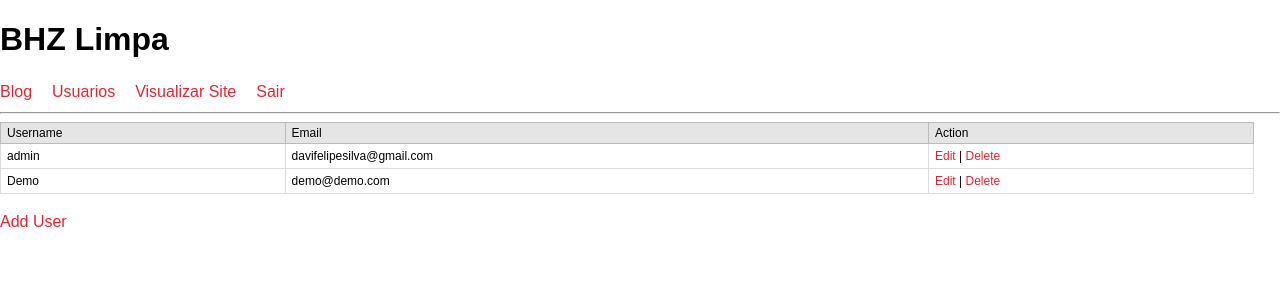
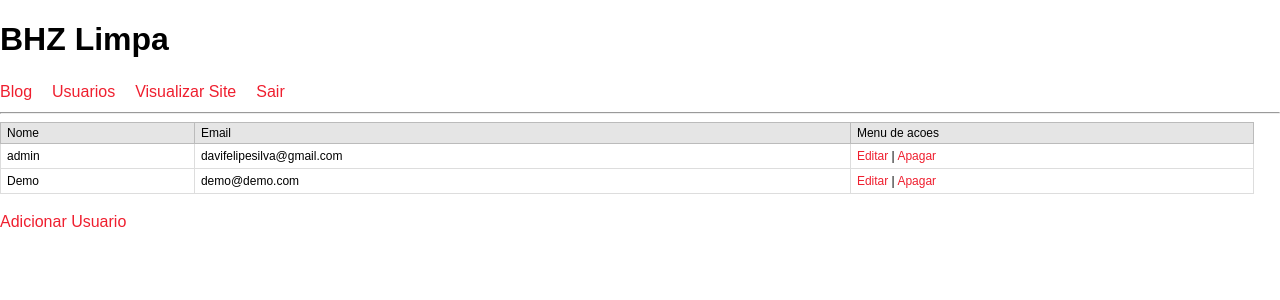
Before and after one commit to idavifelipe/bhzlimpa, a PHP site: page /admin/users.php in a window 1280 px wide. Shown: the top 300 px of the page. Run offline with PHP 8.4, Linux system fonts and the light colour scheme; a user stored in the database is signed in; data comes from the database, SQL or seed files in the repository.

Commit message:
Pequenas alterações
Pequenas alterações.

```diff
--- a/admin/index.php
+++ b/admin/index.php
@@ -51,9 +51,9 @@ if(isset($_GET['delpost'])){
 
 	<table>
 	<tr>
-		<th>Title</th>
-		<th>Date</th>
-		<th>Action</th>
+		<th>Titulo</th>
+		<th>Data</th>
+		<th>Menu de acoes</th>
 	</tr>
 	<?php
 		try {
--- a/admin/login.php
+++ b/admin/login.php
@@ -46,8 +46,8 @@ if( $user->is_logged_in() ){ header('Location: index.php'); }
 
 	<form action="" method="post" style="border-radius: 5px;padding: 10px;">
 	<p><label>Usuario</label><input type="text" name="username" value=""  /></p>
-	<p><label>Senha</label><input style="margin-left: 5px;" type="password" name="password" value=""  /></p>
-	<p><label></label><input style="border-radius:5px; width: 100px; margin-left:20px;" type="submit" name="submit" value="Login"  /></p>
+	<p><label>Senha</label><input style="margin-left: 25px;" type="password" name="password" value=""  /></p>
+	<p><label></label><input style="border-radius:5px; width: 100px; margin-left:120px;" type="submit" name="submit" value="Login"  /></p>
 	</form>
 
 </div>
--- a/admin/users.php
+++ b/admin/users.php
@@ -53,9 +53,9 @@ if(isset($_GET['deluser'])){
 
 	<table>
 	<tr>
-		<th>Username</th>
+		<th>Nome</th>
 		<th>Email</th>
-		<th>Action</th>
+		<th>Menu de acoes</th>
 	</tr>
 	<?php
 		try {
@@ -69,9 +69,9 @@ if(isset($_GET['deluser'])){
 				?>
 
 				<td>
-					<a href="edit-user.php?id=<?php echo $row['memberID'];?>">Edit</a>
+					<a href="edit-user.php?id=<?php echo $row['memberID'];?>">Editar</a>
 					<?php if($row['memberID'] != 1){?>
-						| <a href="javascript:deluser('<?php echo $row['memberID'];?>','<?php echo $row['username'];?>')">Delete</a>
+						| <a href="javascript:deluser('<?php echo $row['memberID'];?>','<?php echo $row['username'];?>')">Apagar</a>
 					<?php } ?>
 				</td>
 
@@ -86,7 +86,7 @@ if(isset($_GET['deluser'])){
 	?>
 	</table>
 
-	<p><a href='add-user.php'>Add User</a></p>
+	<p><a href='add-user.php'>Adicionar Usuario</a></p>
 
 </div>
 
```
